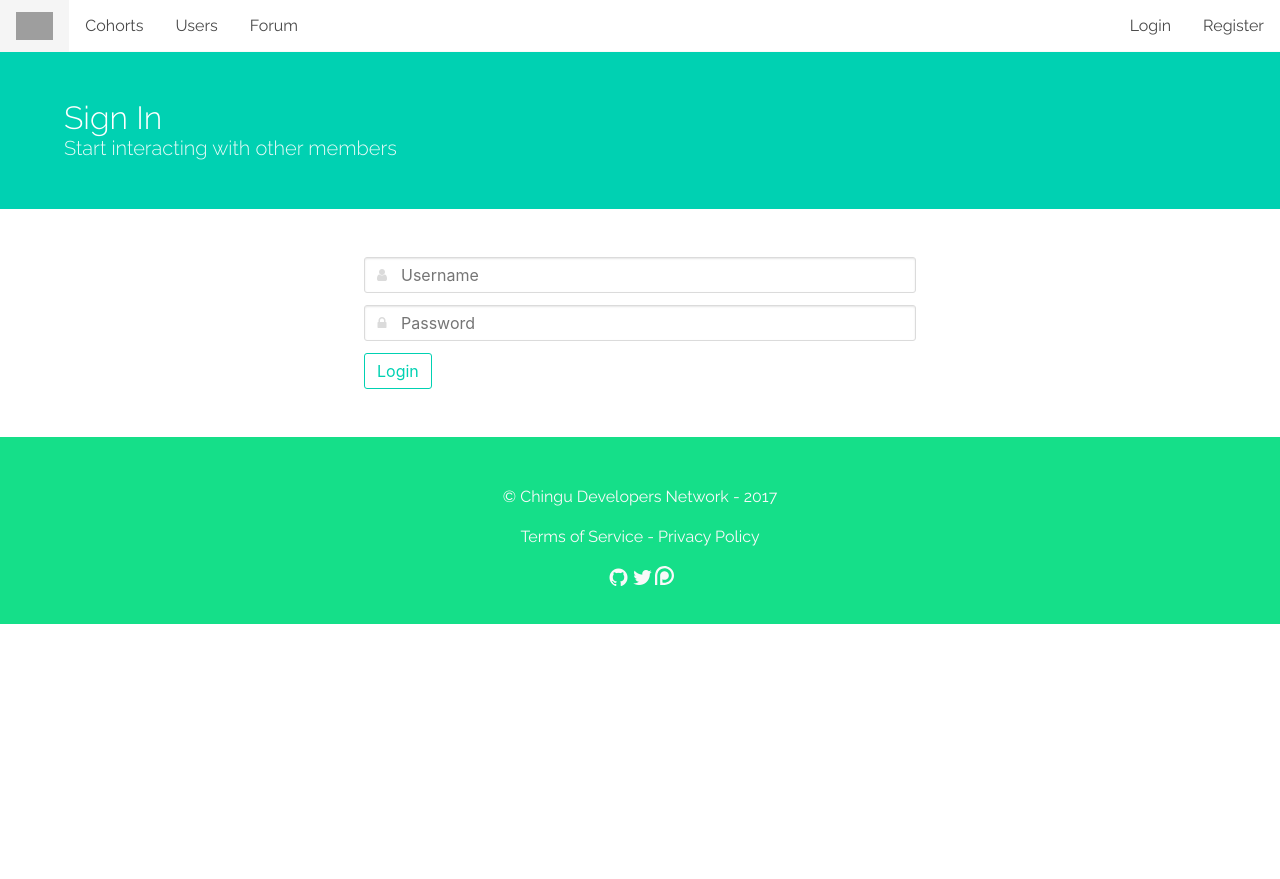
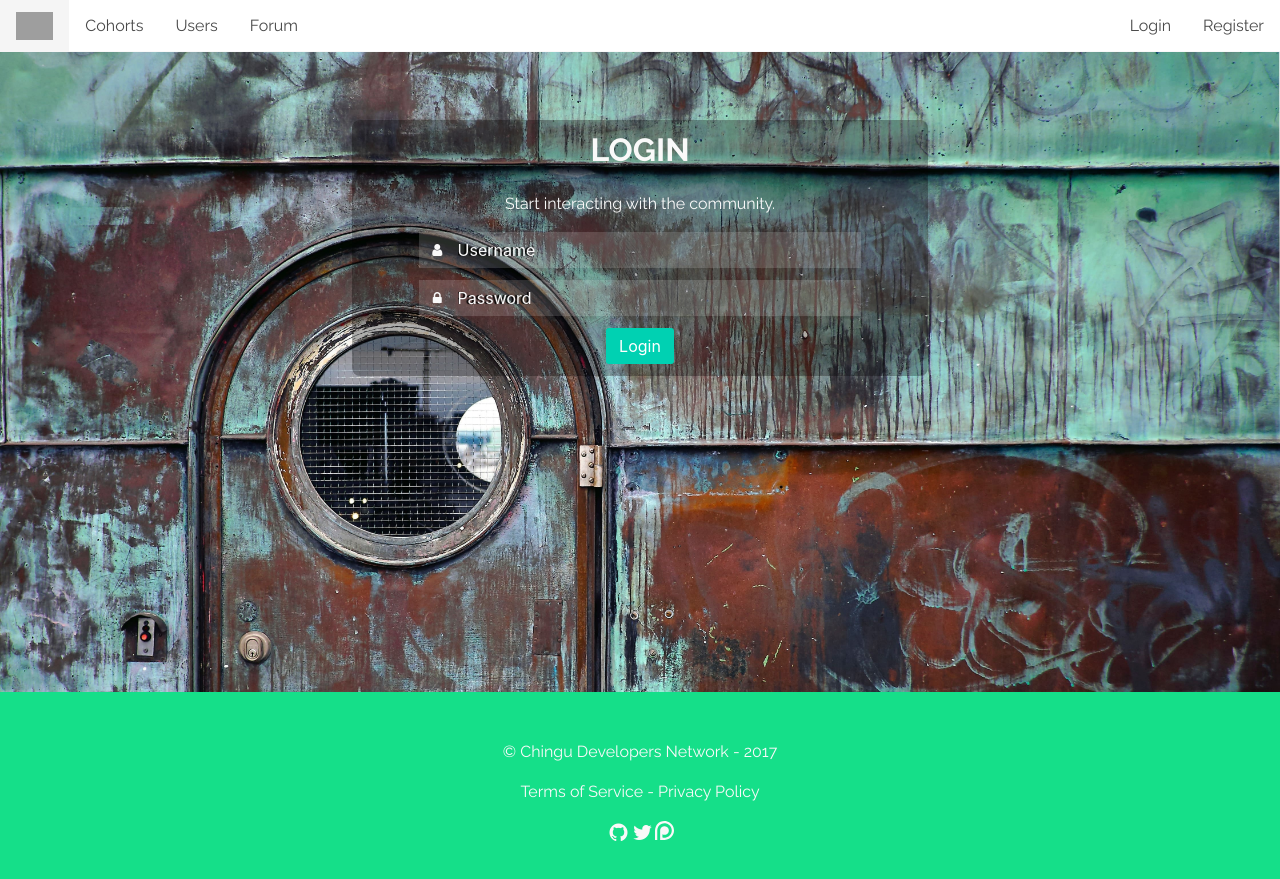
Before and after one commit to Chingu-cohorts/ChinguDevelopersNetwork, a Vue app in the folder client/: page /signin in a window 1280 px wide. Before the commit the page ends 800 px from the top, so only its background shows below. Built offline with nearby package versions, Linux system fonts and the light colour scheme; grey boxes are pictures that could not be loaded.

Commit message:
Rewrite sign in component

```diff
--- a/client/src/components/user/SignIn.vue
+++ b/client/src/components/user/SignIn.vue
@@ -1,21 +1,14 @@
 <template>
-<div>
-  <section class="hero is-primary">
-    <div class="hero-body">
-      <div class="container">
-        <h1 class="title">Sign In</h1>
-        <h2 class="subtitle">Start interacting with other members</h2>
-      </div>
-    </div>
-  </section>
-
-  <section class="section">
-    <div class="columns">
-      <div class="container">
-        <div class="column is-half is-offset-one-quarter">
+<section class="section signin">
+  <div class="columns">
+    <div class="container">
+      <div class="column is-half is-offset-one-quarter signin-container">
+        <h1 class="title has-text-centered">Login</h1>
+        <div class="form-container">
+          <p class="has-text-centered description">Start interacting with the community.</p>
           <div class="field">
             <p class="control has-icons-left">
-              <input class="input" type="text" placeholder="Username" v-model="user.username">
+              <input class="input" type="text" placeholder="Username" v-model="user.username" required>
               <span class="icon is-small is-left">
                 <i class="fa fa-user"></i>
               </span>
@@ -23,7 +16,7 @@
           </div>
           <div class="field">
             <p class="control has-icons-left">
-              <input class="input" type="password" placeholder="Password" v-model="user.password">
+              <input class="input" type="password" placeholder="Password" v-model="user.password" required>
               <span class="icon is-small is-left">
                 <i class="fa fa-lock"></i>
               </span>
@@ -31,7 +24,7 @@
           </div>
           <div class="field">
             <p class="control">
-              <button class="button is-primary is-outlined" type="submit" v-on:click="loginUser">
+              <button class="button is-primary" type="submit" @click="loginUser">
                 Login
               </button>
             </p>
@@ -39,8 +32,8 @@
         </div>
       </div>
     </div>
-  </section>
-</div>
+  </div>
+</section>
 </template>
 
 <script>
@@ -88,3 +81,66 @@ export default {
   }
 }
 </script>
+
+<style scoped>
+.signin {
+  background: url(/static/images/signin-bg.jpg) no-repeat center center fixed;
+  background-size: cover;
+  height: 100%;
+  min-height: 80vh;
+}
+
+.signin-container {
+  background-color: rgba(0, 0, 0, .3);
+  border-radius: 0.5em;
+  margin-top: 2em;
+  color: #f9f9f9;
+}
+
+.signin-container h1 {
+  font-weight: 700;
+  text-transform: uppercase;
+  color: #f9f9f9;
+}
+
+.signin-container .fa {
+  color: #f9f9f9;
+}
+
+.signin-container input {
+  background-color: rgba(255, 255, 255, .15);
+  border: none;
+  box-shadow: none;
+  border-radius: 0;
+  color: #f9f9f9;
+  text-shadow: -2px 0px 1px #000;
+}
+
+.signin-container input:focus {
+  background-color: rgba(255, 255, 255, .3);
+  border: 1px solid #15df89;
+}
+
+.signin-container input::-webkit-input-placeholder {
+  color: #f9f9f9;
+}
+
+.signin-container .form-container {
+  width: 80%;
+  margin: 0 auto;
+}
+
+.signin-container .form-container .description {
+  margin-bottom: 1em;
+}
+
+.signin-container .form-container .button {
+  display: flex;
+  margin: 0 auto;
+}
+
+.control.has-icons-left .input,
+.control.has-icons-left .select select {
+  padding-left: 2.4em;
+}
+</style>
```
